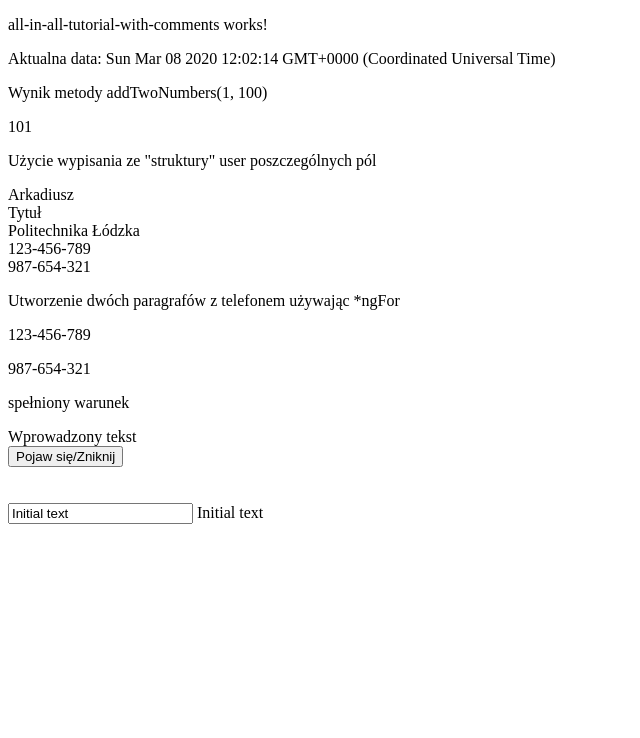
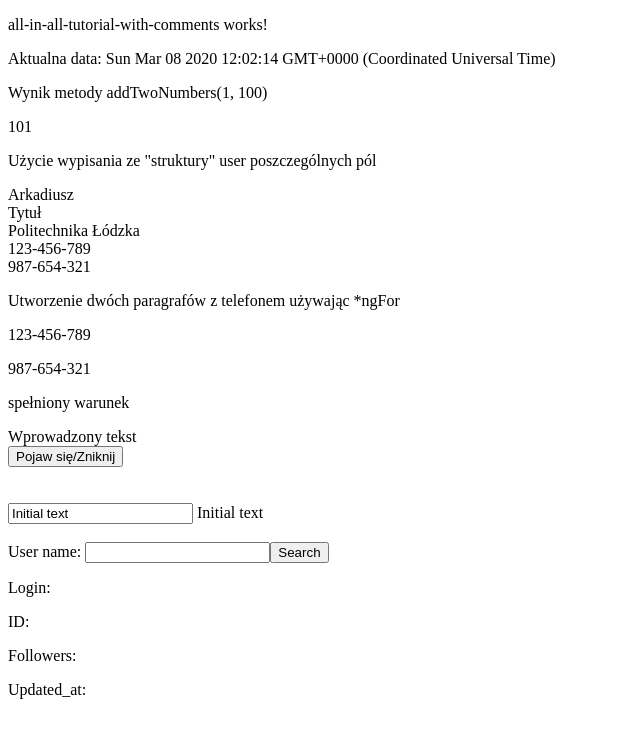
Before and after one commit to AKrupaa/Angular_Python_RPI_CAR, an Angular app in the folder Angular/AngularApplication/: page / in a window 1280 px wide. Shown: the top 738 px of the page, without its empty margins (0-640 px from the left). Built offline with nearby package versions, Linux system fonts and the light colour scheme; no server answers.

Commit message:
Dodanie Http GET z wyjasnieniem

```diff
--- a/Angular/AngularApplication/src/app/all-in-all-tutorial-with-comments/all-in-all-tutorial-with-comments.component.html
+++ b/Angular/AngularApplication/src/app/all-in-all-tutorial-with-comments/all-in-all-tutorial-with-comments.component.html
@@ -66,6 +66,24 @@
     działało na property w komponencie dopiero po wykonaniu czynnosci - czyli kliknieciu
     [] dziła tylko w chwili wygenerowania, czyli pobiera z komponentu i już
     combo [()] pozwala na komunikację w dwie strony :-)
+    [(ngModel)]="binding"
 -->
 <input type="text" [(ngModel)]="inputedText">
 {{ inputedText }}
+
+<br><br>
+<!-- GET -->
+<!-- w input w .HTML możesz wpisać mój login: AKrupaa -->
+User name: <input type="text" [(ngModel)]="userName">
+<button (click) = "search()">Search</button>
+<!-- Można zadziałać za pomocą *ngIf lub używając response?.login -->
+<!-- <div *ngIf="response"> -->
+    <!-- Jeżeli response is undefined nawet nie próbuj dostać się do .login,
+        tyle oznacza ten znak zapytania (?) -->
+    <!-- Oczywiście w tym wypadku *ngIf jest lepszą opcją, ponieważ nie będziemy widzieć
+    tych paragrafów pustych! Sprawdź to samemu ;) -->
+    <p>Login: {{ response?.login }}</p>
+    <p>ID: {{ response?.id }}</p>
+    <p>Followers: {{ response?.followers }}</p>
+    <p>Updated_at: {{ response?.updated_at }}</p>
+<!-- </div> -->
--- a/Angular/AngularApplication/src/app/all-in-all-tutorial-with-comments/all-in-all-tutorial-with-comments.component.ts
+++ b/Angular/AngularApplication/src/app/all-in-all-tutorial-with-comments/all-in-all-tutorial-with-comments.component.ts
@@ -117,4 +117,17 @@ export class AllInAllTutorialWithCommentsComponent implements OnInit {
 
   // Two way data binding with ngModel, sprawdz również app.module.ts
   inputedText: string = "Initial text";
+
+  // GET search()
+  // app that makes REST calls to the Github API and looks up user information
+  userName: string = "";
+  response: any;
+  // metoda zwracająca informacje dot. użytkownia wpisanego .HTML -> <input type="text" [(ngModel)]="userName">
+  search() {
+    this.http.get("https://api.github.com/users/" + this.userName)
+    .subscribe((response) => {
+      this.response = response;
+      console.log(this.response);
+    });
+  }
 }
```
